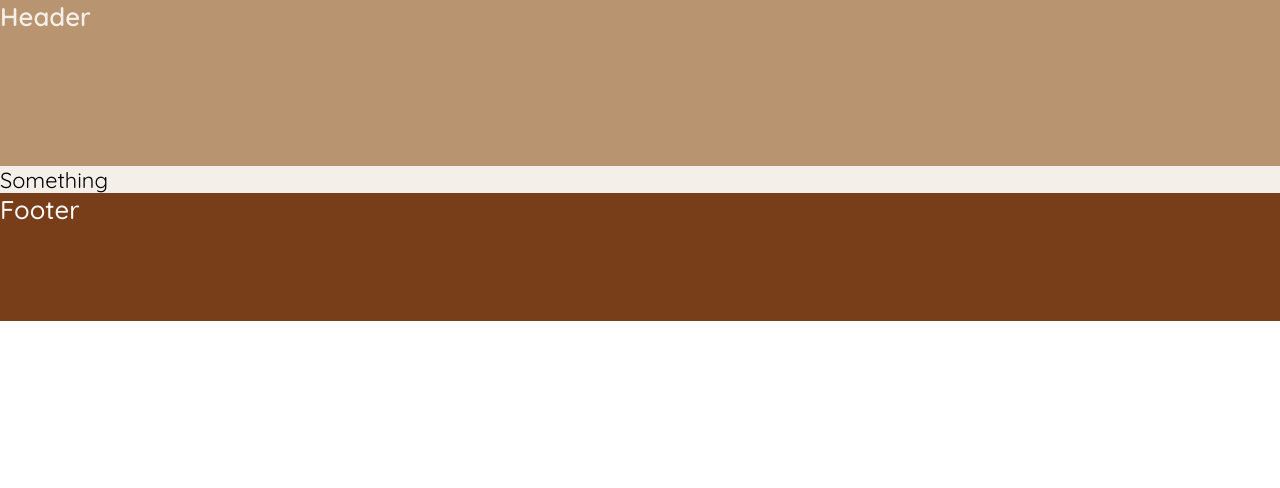
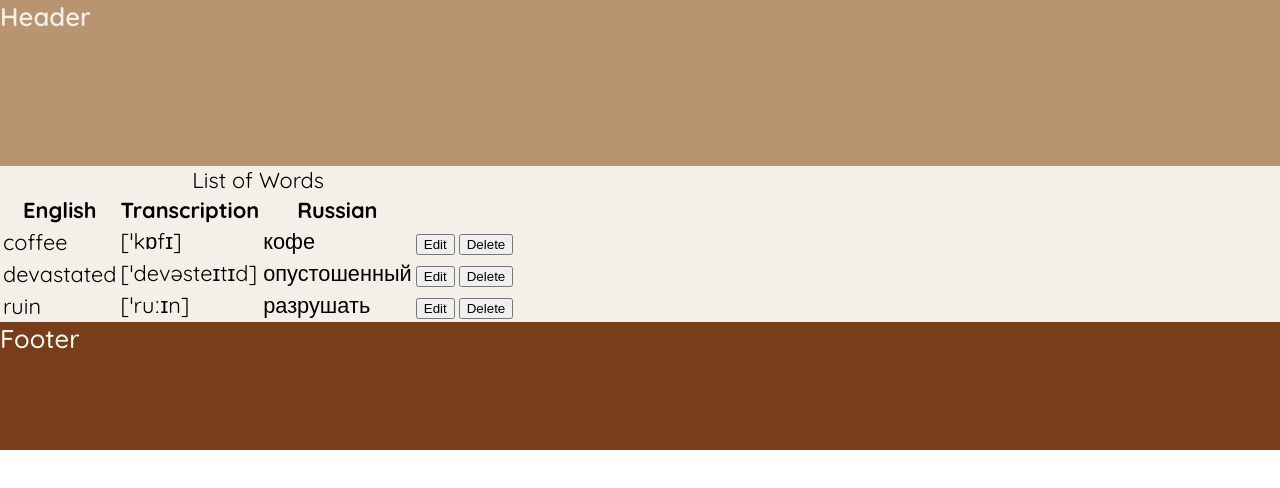
Before and after one commit to NewLina/React-project, a React (Create React App) app in the folder react-project/: page / in a window 1280 px wide. Shown: the top 488 px of the page. Built offline with nearby package versions, Linux system fonts and the light colour scheme; a web font is replaced by a local one.

Commit message:
wordlist__added

```diff
--- a/react-project/src/App.jsx
+++ b/react-project/src/App.jsx
@@ -4,13 +4,15 @@ import Header from './components/Header';
 import Footer from './components/Footer';
 import FlashCard from './components/Flashcard';
 import Search from './components/Search';
-import dataList from './data';
+
 
 function App() {
   return (
     <>
     <Header></Header>
-    <main className='main'>Something</main>
+    <main className='main'>
+      <WordList></WordList>
+    </main>
     <Footer></Footer>
     </>
   );
--- /dev/null
+++ b/react-project/src/components/Word.jsx
@@ -0,0 +1,24 @@
+import '../assets/styles/wordList.scss';
+
+const Word = (props) => {
+    const {english, transcription, russian, isEdited} = props;
+    if (isEdited) return (
+        <tr className='table__item table__item__edited'>
+            <td><input type="text" value={english}/></td>
+            <td><input type="text" value={transcription}/></td>
+            <td><input type="text" value={russian}/></td>
+            <td><button className='button-save'>Save</button></td>
+            <td><button className='button-cancel'>Cancel</button></td>
+        </tr>
+    )
+    return (
+        <tr className='table__item'>
+            <td>{english}</td>
+            <td>{transcription}</td>
+            <td>{russian}</td>
+            <td><button className='button-edit'>Edit</button></td>
+            <td><button className='button-delete'>Delete</button></td>
+        </tr>
+    );
+}
+export default Word;
--- a/react-project/src/components/WordList.jsx
+++ b/react-project/src/components/WordList.jsx
@@ -1,10 +1,28 @@
 import '../assets/styles/wordList.scss';
+import Word from './Word';
+import dataList from '../data';
 
 function WordList() {
-
+    let isEdited=false;
     return (
-<div >
-</div>
+        <table className='table'>
+            <caption className='heading'>List of Words</caption>
+            <thead>
+                <tr className='table__heading'>
+                    <th>English</th>
+                    <th>Transcription</th>
+                    <th>Russian</th>
+                    <th></th>
+                </tr>
+            </thead>
+            <tbody className='table__content'>
+                {
+                    dataList.map ((item) => {
+                        return <Word key={item.id} {...item} isEdited={isEdited} />
+                    })
+                }
+            </tbody>
+        </table>
     );
 }
 export default WordList;
--- a/react-project/src/data.js
+++ b/react-project/src/data.js
@@ -1,7 +1,7 @@
 const dataList = [
-    {"id":"1","english":"coffee","transcription":"[ˈkɒfɪ]","russian":"кофе","tags":"noun"},
-    {"id":"2","english":"devastated","transcription":"[ˈdevəsteɪtɪd]","russian":"опустошенный","tags":"adjective"},
-    {"id":"3","english":"ruin","transcription":"[ˈruːɪn]","russian":"разрушать","tags":"verb"}
+    {id:"1",english:"coffee",transcription:"[ˈkɒfɪ]",russian:"кофе","tags":"noun"},
+    {id:"2",english:"devastated",transcription:"[ˈdevəsteɪtɪd]",russian:"опустошенный","tags":"adjective"},
+    {id:"3",english:"ruin",transcription:"[ˈruːɪn]",russian:"разрушать","tags":"verb"}
 ];
 
 export default dataList;
```
